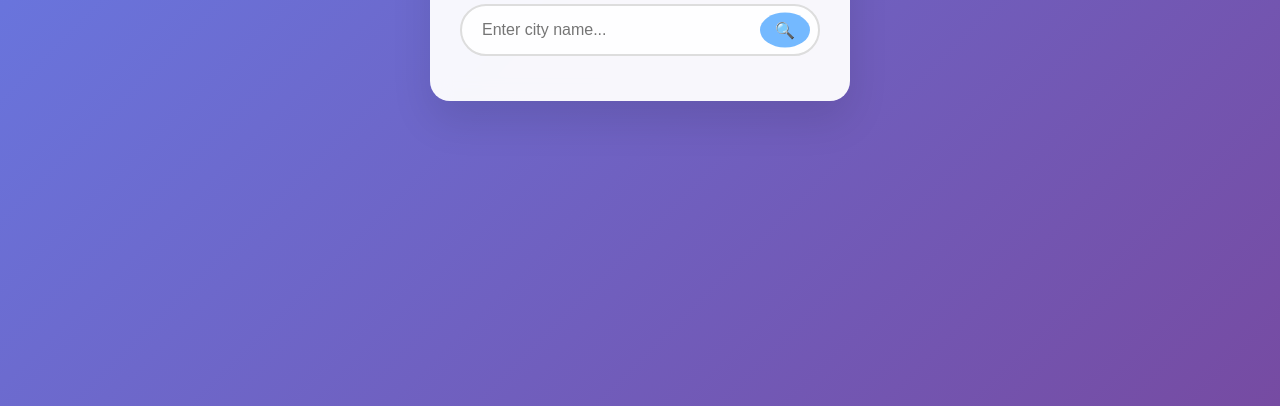
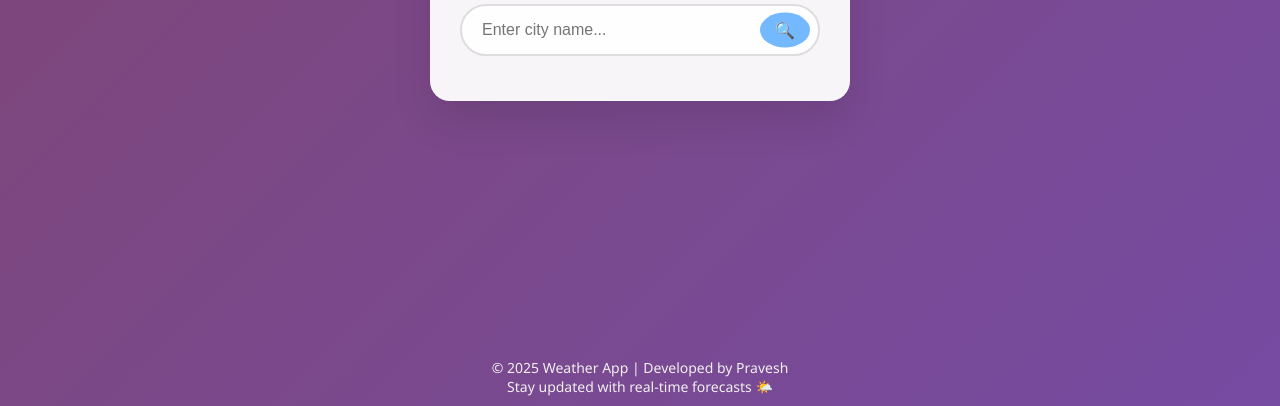
Before and after one commit to Pravesh52/Weather-app, a plain HTML site: page index.html in a window 1280 px wide. Shown: the part 394-800 px from the top of the page. Drawn offline with Linux system fonts and the light colour scheme.

Commit message:
Add files via upload

```diff
--- a/index.html
+++ b/index.html
@@ -51,6 +51,13 @@
         </div>
     </div>
 
+    <footer>
+  <p>© 2025 Weather App | Developed by Pravesh</p>
+  <!-- <p>Powered by OpenWeather API</p> -->
+  <p>Stay updated with real-time forecasts 🌤️</p>
+</footer>
+
+
     <script src="script.js"></script>
 </body>
 </html>
--- a/style.css
+++ b/style.css
@@ -6,7 +6,7 @@
 
         body {
             font-family: 'Segoe UI', Tahoma, Geneva, Verdana, sans-serif;
-            background: linear-gradient(135deg, #667eea 0%, #764ba2 100%);
+            background: linear-gradient(135deg, #7f4673 0%, #764ba2 100%);
             min-height: 100vh;
             display: flex;
             align-items: center;
@@ -216,3 +216,14 @@
                 grid-template-columns: 1fr;
             }
         }
+footer {
+  position: fixed;   /* Bottom pe chipka dega */
+  bottom: 0;
+  left: 0;
+  width: 100%;       /* Pure page ki width lega */
+  background: linear-gradient(90deg, #0c0608);
+  color: rgb(242, 239, 239);
+  text-align: center;
+  padding: 10px 0;
+  font-size: 14px;
+}
```
